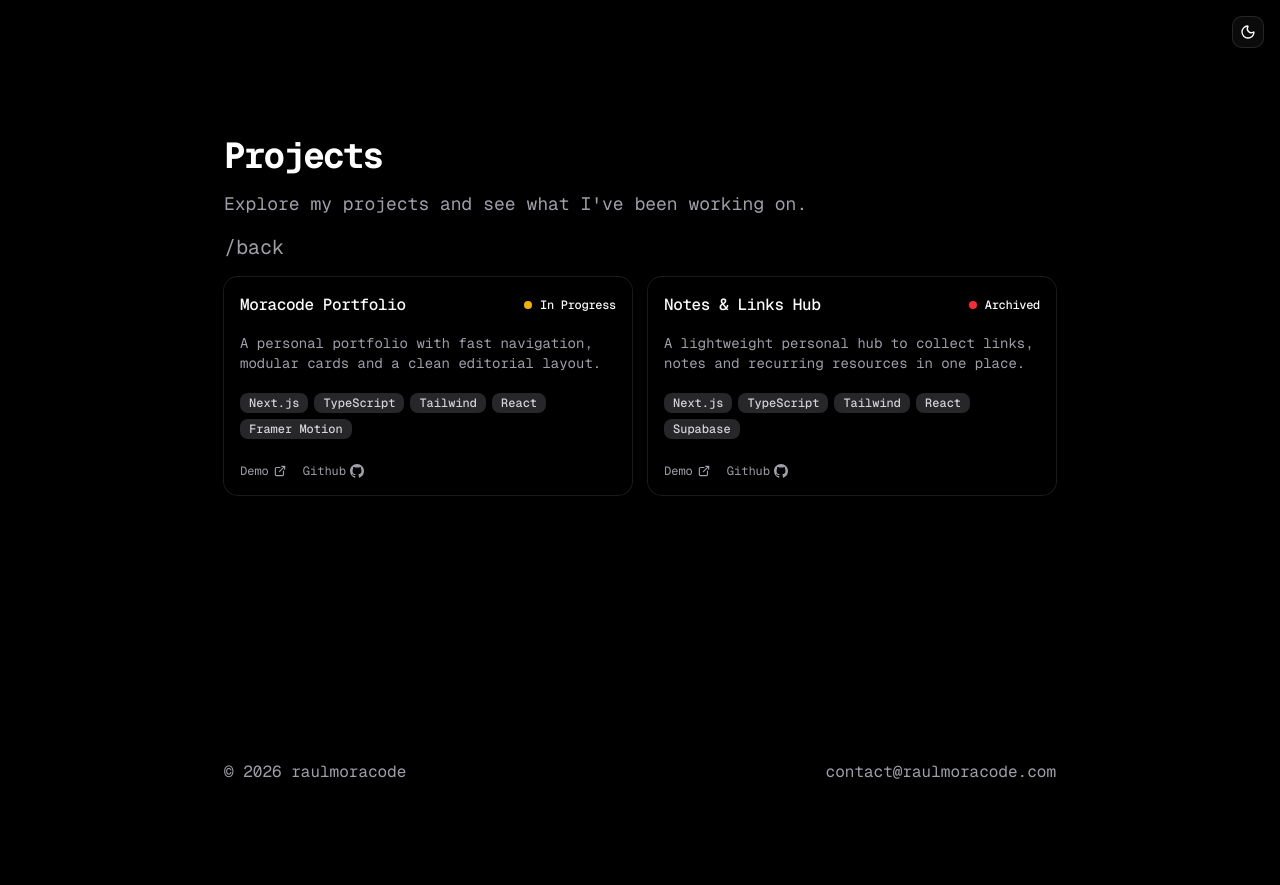
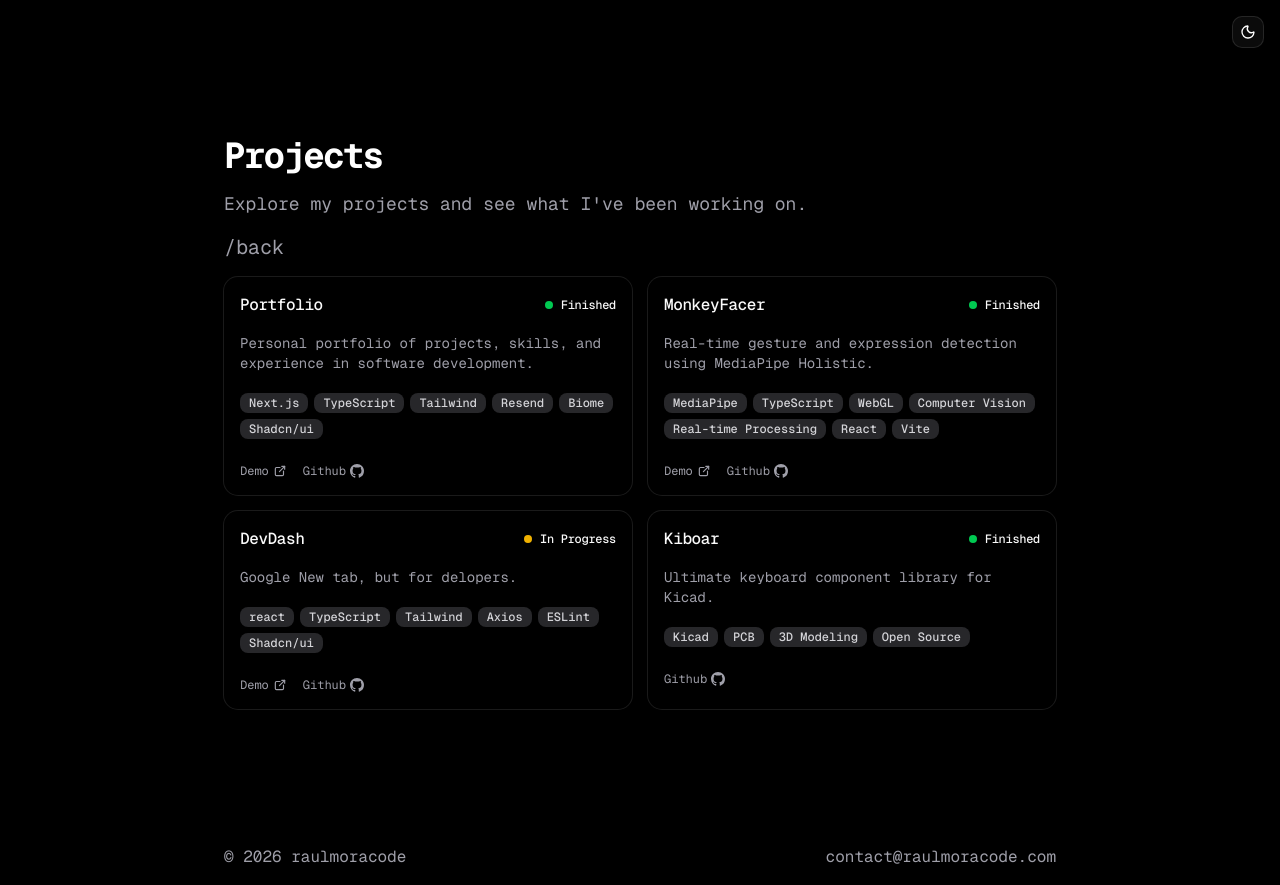
Before and after one commit to raulmoracode/Portfolio, a Next.js app: page /projects in a window 1280 px wide. Before the commit the page ends 800 px from the top, so only its background shows below. Built offline with nearby package versions, Linux system fonts and the light colour scheme.

Commit message:
added const real information

```diff
--- a/const/config/redirects.ts
+++ b/const/config/redirects.ts
@@ -3,7 +3,6 @@ export const Redirects = {
     name: "GitHub",
     href: "/github",
   },
-
   tiktok: {
     name: "TikTok",
     href: "/tiktok",
--- a/const/config/social.ts
+++ b/const/config/social.ts
@@ -9,7 +9,7 @@ export const Social = {
   },
   linkedin: {
     name: "LinkedIn",
-    href: "https://www.linkedin.com/in/raulmoracode/",
+    href: "https://www.linkedin.com/in/raúl-mora-350796349",
   },
   youtube: {
     name: "YouTube",
--- a/const/page/blogs.ts
+++ b/const/page/blogs.ts
@@ -1,3 +1,3 @@
 import type { ArticleCardProps } from "@/types/card";
 
-export const articles: ArticleCardProps[] = [];
+export const articles: readonly ArticleCardProps[] = [] as const;
--- a/const/page/events.ts
+++ b/const/page/events.ts
@@ -1,3 +1,3 @@
 import type { EventCardProps } from "@/types/card";
 
-export const staticEvents: EventCardProps[] = [] as const;
+export const staticEvents: readonly EventCardProps[] = [] as const;
--- a/const/page/experiences.ts
+++ b/const/page/experiences.ts
@@ -1,3 +1,3 @@
 import type { CareerCardProps } from "@/types/card";
 
-export const experiences: CareerCardProps[] = [];
+export const experiences: readonly CareerCardProps[] = [] as const;
--- a/const/page/projects.ts
+++ b/const/page/projects.ts
@@ -2,21 +2,44 @@ import type { ProjectCardProps } from "@/types/card";
 
 export const staticProjects: readonly ProjectCardProps[] = [
   {
-    title: "Moracode Portfolio",
+    title: "Portfolio",
     description:
-      "A personal portfolio with fast navigation, modular cards and a clean editorial layout.",
-    tags: ["Next.js", "TypeScript", "Tailwind", "React", "Framer Motion"],
-    demoUrl: "https://raulmoracode.dev",
-    repoUrl: "https://github.com/raulmoracode/moracode-portfolio",
+      "Personal portfolio of projects, skills, and experience in software development.",
+    tags: ["Next.js", "TypeScript", "Tailwind", "Resend", "Biome", "Shadcn/ui"],
+    demoUrl: "https://raulmoracode.com",
+    repoUrl: "https://github.com/raulmoracode/Portfolio",
+    status: "Finished",
+  },
+  {
+    title: "MonkeyFacer",
+    description:
+      "Real-time gesture and expression detection using MediaPipe Holistic.",
+    tags: [
+      "MediaPipe",
+      "TypeScript",
+      "WebGL",
+      "Computer Vision",
+      "Real-time Processing",
+      "React",
+      "Vite",
+    ],
+    demoUrl: "https://monkeyfacer.raulmoracode.com",
+    repoUrl: "https://github.com/raulmoracode/MonkeyFacer",
+    status: "Finished",
+  },
+  {
+    title: "DevDash",
+    description: " Google New tab, but for delopers.",
+    tags: ["react", "TypeScript", "Tailwind", "Axios", "ESLint", "Shadcn/ui"],
+    demoUrl: "https://devdash.raulmoracode.com",
+    repoUrl: "https://github.com/raulmoracode/DevDash",
     status: "In Progress",
   },
   {
-    title: "Notes & Links Hub",
-    description:
-      "A lightweight personal hub to collect links, notes and recurring resources in one place.",
-    tags: ["Next.js", "TypeScript", "Tailwind", "React", "Supabase"],
-    demoUrl: "https://links.raulmoracode.dev",
-    repoUrl: "https://github.com/raulmoracode/notes-links-hub",
-    status: "Archived",
+    title: "Kiboar",
+    description: " Ultimate keyboard component library for Kicad.",
+    tags: ["Kicad", "PCB", "3D Modeling", "Open Source"],
+    repoUrl: "https://github.com/raulmoracode/Kiboar",
+    status: "Finished",
   },
 ] as const;
```
